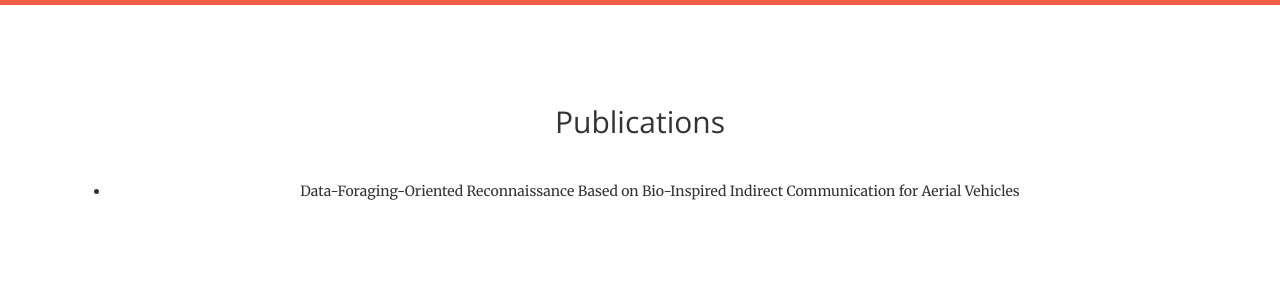
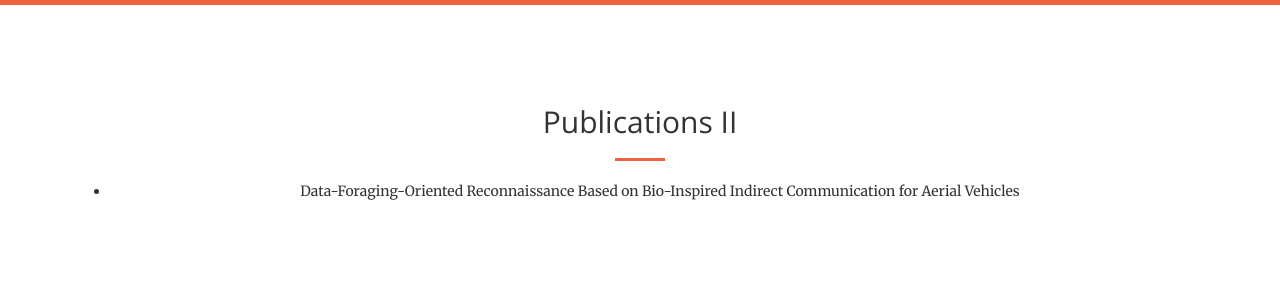
Before and after one commit to JosueCastaneda/JosueCastaneda.github.io, a Jekyll site: the page built from index.html, in a window 1280 px wide and 900 px high, scrolled down 1250 px. Shown: the part 159-459 px from the top of the window. Built offline with Jekyll 4.4.1, drawn with Linux system fonts in a browser that asks for light colours.

Commit message:
Update call-to-action.html

```diff
--- a/_includes/call-to-action.html
+++ b/_includes/call-to-action.html
@@ -23,8 +23,8 @@
     <div class="container">
         <div class="row">
             <div class="col-lg-12 text-center">
-                <h2 class="section-heading">Publications</h2>
-                <hr class="light">
+                <h2 class="section-heading">Publications II</h2>
+                <hr>
                 <ul>
   			<li>Data-Foraging-Oriented Reconnaissance Based on Bio-Inspired Indirect Communication for Aerial Vehicles</li>
 		</ul>
```
